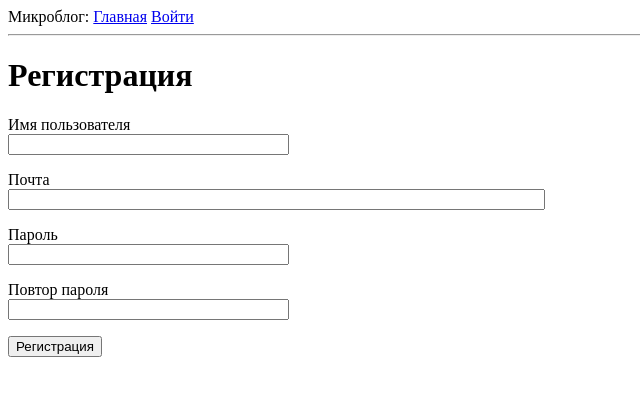
After one commit to JustRomanVolkov/microblog, a Flask app: page /register in a window 1280 px wide. The commit adds this page. Shown: the top 396 px of the page, without its empty margins (0-640 px from the left). Run offline with Flask 3, Linux system fonts and the light colour scheme.

Commit message:
add register

```diff
--- a/app/forms.py
+++ b/app/forms.py
@@ -3,11 +3,70 @@
 # Библиотеки третьей стороны
 from flask_wtf import FlaskForm
 from wtforms import StringField, PasswordField, BooleanField, SubmitField
-from wtforms.validators import DataRequired
+from wtforms.validators import DataRequired, ValidationError, Email, EqualTo
+
+# Собственные модули
+from app.models import User
 
 
 class LoginForm(FlaskForm):
-    username = StringField('Имя пользователя', validators=[DataRequired()])
-    password = PasswordField('Пароль', validators=[DataRequired()])
-    remember_me = BooleanField('Запомни меня')
-    submit = SubmitField('Войти')
+    """
+    Класс формы для входа пользователя.
+
+    Attributes:
+        username (StringField): Поле для ввода имени пользователя.
+        password (PasswordField): Поле для ввода пароля.
+        remember_me (BooleanField): Флажок "Запомнить меня".
+        submit (SubmitField): Кнопка "Войти".
+    """
+    username: StringField = StringField('Имя пользователя', validators=[DataRequired()])
+    password: PasswordField = PasswordField('Пароль', validators=[DataRequired()])
+    remember_me: BooleanField = BooleanField('Запомни меня')
+    submit: SubmitField = SubmitField('Войти')
+
+
+class RegistrationForm(FlaskForm):
+    """
+    Класс формы регистрации пользователя.
+
+    Attributes:
+        username (StringField): Поле для ввода имени пользователя.
+        email (StringField): Поле для ввода почты.
+        password (PasswordField): Поле для ввода пароля.
+        password2 (PasswordField): Поле для повторного ввода пароля.
+        submit (SubmitField): Кнопка "Регистрация".
+    """
+    username: StringField = StringField('Имя пользователя', validators=[DataRequired()])
+    email: StringField = StringField('Почта', validators=[DataRequired(), Email()])
+    password: PasswordField = PasswordField('Пароль', validators=[DataRequired()])
+    password2: PasswordField = PasswordField(
+        'Повтор пароля', validators=[DataRequired(), EqualTo('password')])
+    submit: SubmitField = SubmitField('Регистрация')
+
+    def validate_username(self, username):
+        """
+        Проверяет уникальность имени пользователя.
+
+        Args:
+            username (StringField): Поле имени пользователя.
+
+        Raises:
+            ValidationError: Если имя пользователя уже занято.
+        """
+        user = User.query.filter_by(username=username.data).first()
+        if user is not None:
+            raise ValidationError('Используйте другое имя.')
+
+    def validate_email(self, email):
+        """
+        Проверяет уникальность почты.
+
+        Args:
+            email (StringField): Поле почты.
+
+        Raises:
+            ValidationError: Если почта уже используется другим пользователем.
+        """
+        user = User.query.filter_by(email=email.data).first()
+        if user is not None:
+            raise ValidationError('Используйте другую почту.')
--- a/app/routes.py
+++ b/app/routes.py
@@ -9,8 +9,8 @@ from flask_login import current_user, login_user, logout_user, login_required
 from urllib.parse import urlsplit
 
 # Собственные модули
-from app import app
-from app.forms import LoginForm
+from app import app, db
+from app.forms import LoginForm, RegistrationForm
 from app.models import User
 
 
@@ -24,7 +24,6 @@ def index() -> str:
     Returns:
         str: HTML-код главной страницы.
     """
-    user: Dict[str, str] = {'username': 'Роман Волков'}
     posts: List[Dict[str, Union[Dict[str, str], str]]] = [
         {
             'author': {'username': 'Олег'},
@@ -40,13 +39,16 @@ def index() -> str:
         }
     ]
     # Отображение главной страницы с постами.
-    return render_template('index.html', title='Главная страница', user=user, posts=posts)
+    return render_template('index.html', title='Главная страница', posts=posts)
 
 
 @app.route('/login', methods=['GET', 'POST'])
 def login() -> Union[str, 'Response']:
     """
     Маршрут для страницы авторизации и обработки входа.
+
+    GET-запрос показывает форму авторизации.
+    POST-запрос обрабатывает данные, введенные в форму, и производит вход или направляет на регистрацию.
 
     Returns:
         Union[str, 'Response']: HTML-код страницы авторизации или объект Response.
@@ -92,3 +94,36 @@ def login() -> Union[str, 'Response']:
 def logout():
     logout_user()
     return redirect(url_for('index'))
+
+
+@app.route('/register', methods=['GET', 'POST'])
+def register() -> Union[str, 'Response']:
+    """
+    Обработчик маршрута для регистрации новых пользователей.
+
+    GET-запрос показывает форму регистрации.
+    POST-запрос обрабатывает данные, введенные в форму, и регистрирует нового пользователя.
+
+    Returns:
+        str: Возвращает шаблон HTML для отображения формы регистрации или перенаправляет на главную страницу.
+
+    Raises:
+        Redirect: Если пользователь уже аутентифицирован, их перенаправляют на главную страницу.
+    """
+    if current_user.is_authenticated:
+        return redirect(url_for('index'))
+
+    form = RegistrationForm()
+
+    if form.validate_on_submit():
+        # Создание нового пользователя и добавление в базу данных
+        user = User(username=form.username.data, email=form.email.data)
+        user.set_password(form.password.data)
+        db.session.add(user)
+        db.session.commit()
+
+        flash('Поздравляем, вы зарегистрированы! Теперь вы можете войти в систему.')
+        return redirect(url_for('login'))
+
+    # Отображение формы регистрации
+    return render_template('register.html', title='Регистрация', form=form)
--- a/app/templates/index.html
+++ b/app/templates/index.html
@@ -1,7 +1,7 @@
 {% extends "base.html" %}
 
 {% block content %}
-    <h1>Привет, {{ user.username }}!</h1>
+    <h1>Привет, {{ current_user.username }}!</h1>
     {% for post in posts %}
     <div><p>{{ post.author.username}} сказал: <b>{{ post.body }}</b></p></div>
     {% endfor %}
--- a/app/templates/login.html
+++ b/app/templates/login.html
@@ -26,5 +26,6 @@
         </p>
         <p>{{ form.remember_me() }} {{ form.remember_me.label }}</p>
         <p>{{ form.submit() }}</p>
+        <p><a href="{{ url_for('register') }}">Регистрация</a></p>
     </form>
 {% endblock %}
--- /dev/null
+++ b/app/templates/register.html
@@ -0,0 +1,37 @@
+{% extends "base.html" %}
+
+{% block content %}
+    <h1>Регистрация</h1>
+    <form action="" method="post">
+        {{ form.hidden_tag() }}
+        <p>
+            {{ form.username.label }}<br>
+            {{ form.username(size=32) }}<br>
+            {% for error in form.username.errors %}
+            <span style="color: red;">[{{ error }}]</span>
+            {% endfor %}
+        </p>
+        <p>
+            {{ form.email.label }}<br>
+            {{ form.email(size=64) }}<br>
+            {% for error in form.email.errors %}
+            <span style="color: red;">[{{ error }}]</span>
+            {% endfor %}
+        </p>
+        <p>
+            {{ form.password.label }}<br>
+            {{ form.password(size=32) }}<br>
+            {% for error in form.password.errors %}
+            <span style="color: red;">[{{ error }}]</span>
+            {% endfor %}
+        </p>
+        <p>
+            {{ form.password2.label }}<br>
+            {{ form.password2(size=32) }}<br>
+            {% for error in form.password2.errors %}
+            <span style="color: red;">[{{ error }}]</span>
+            {% endfor %}
+        </p>
+        <p>{{ form.submit() }}</p>
+    </form>
+{% endblock %}
```
Also changed, not shown: microblog.py (+1 -7 lines), app.db.
